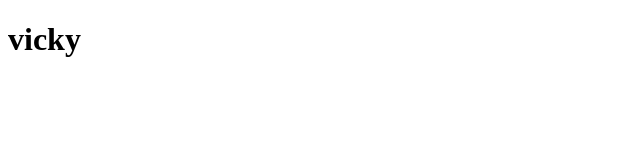
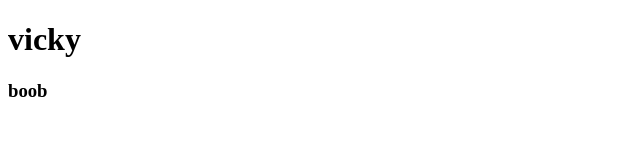
Before and after one commit to Vickycp/do, a plain HTML site: page index.html in a window 1280 px wide. Shown: the full height of the page, 0-640 px from the left. Drawn offline with Linux system fonts and the light colour scheme.

Commit message:
index.html commit

```diff
--- a/index.html
+++ b/index.html
@@ -7,5 +7,6 @@
 </head>
 <body>
     <h1>vicky</h1>
+    <h3>boob</h3>
 </body>
 </html>
```
